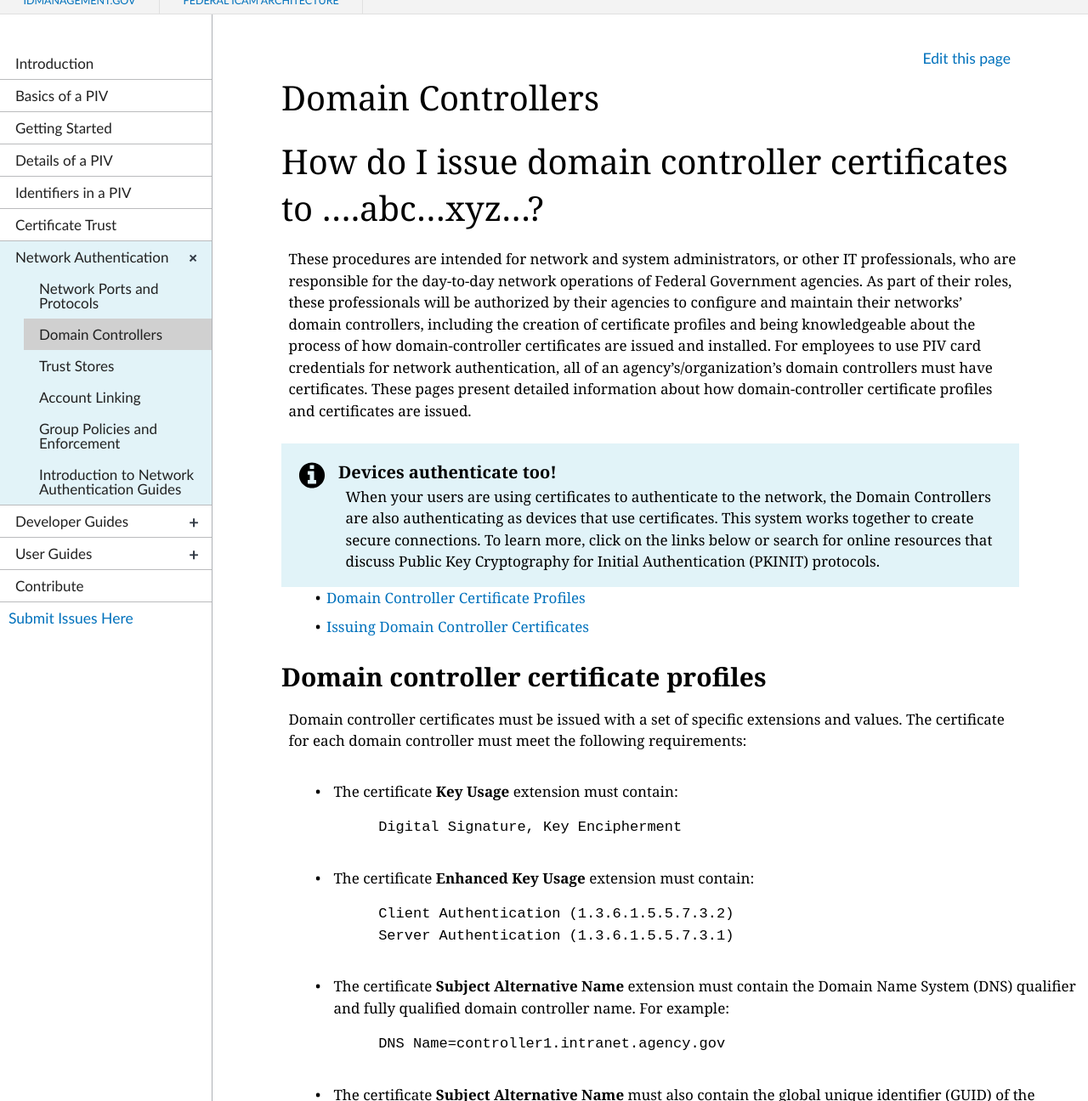
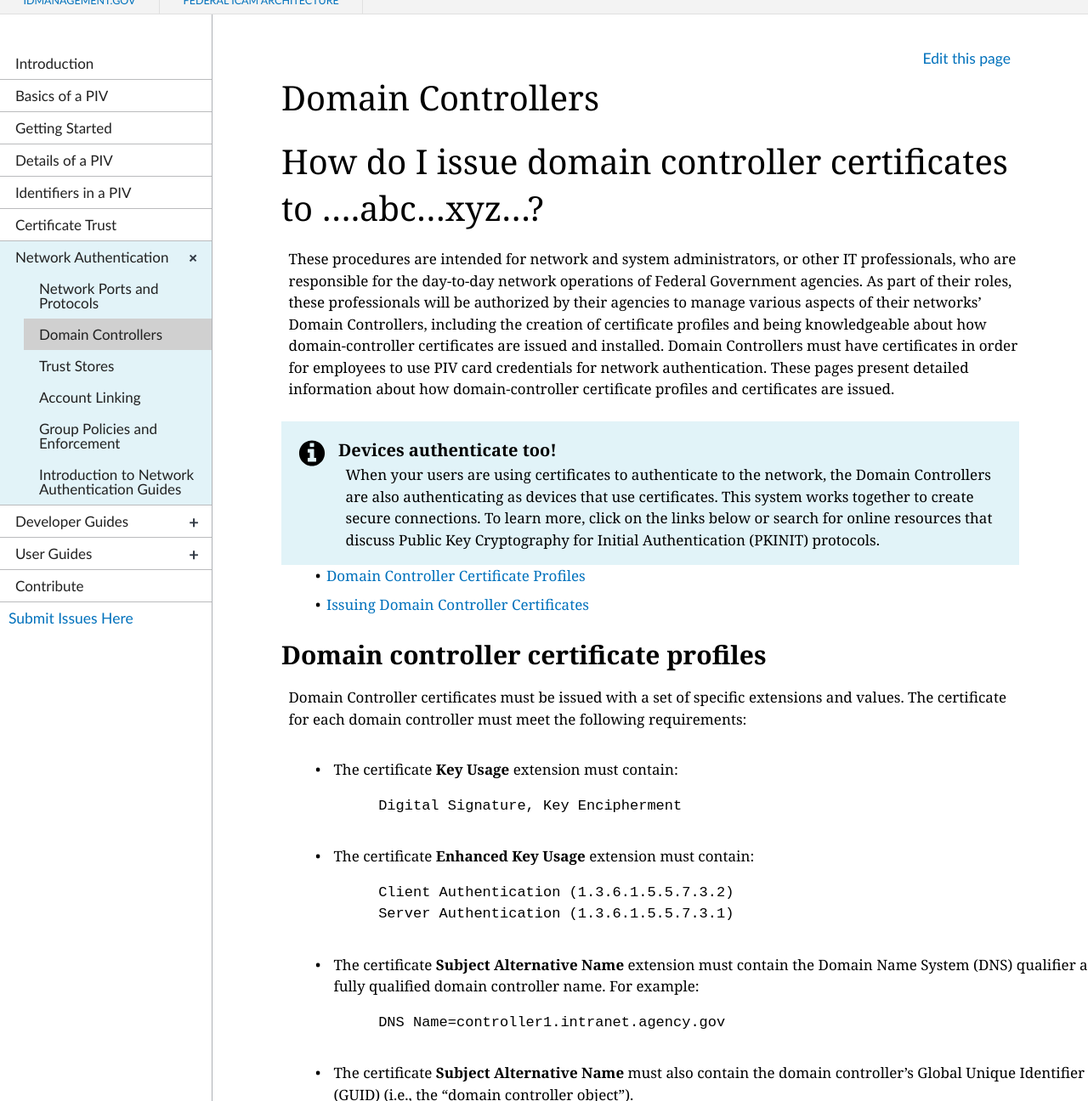
Before and after one commit to GSA/piv-guides, a Jekyll site: the page built from _networkconfig/2_domaincontrollers.md, in a window 1280 px wide and 1400 px high, cut to the strip 104-1400 px from the top of the window. Shown: the whole strip at 85% size. Built offline with Jekyll 4.4.1, drawn with Linux system fonts in a browser that asks for light colours; nearby versions of some CDN libraries; some of the changed text lies outside the part shown.

Commit message:
Update 2_domaincontrollers.md

```diff
--- a/_networkconfig/2_domaincontrollers.md
+++ b/_networkconfig/2_domaincontrollers.md
@@ -6,7 +6,7 @@
 ---
 # How do I issue domain controller certificates to ....abc...xyz...?
 
-These procedures are intended for network and system administrators, or other IT professionals, who are responsible for the day-to-day network operations of Federal Government agencies. As part of their roles, these professionals will be authorized by their agencies to configure and maintain their networks' domain controllers, including the creation of certificate profiles and being knowledgeable about the process of how domain-controller certificates are issued and installed. For employees to use PIV card credentials for network authentication, all of an agency's/organization's domain controllers must have certificates. These pages present detailed information about how domain-controller certificate profiles and certificates are issued.
+These procedures are intended for network and system administrators, or other IT professionals, who are responsible for the day-to-day network operations of Federal Government agencies. As part of their roles, these professionals will be authorized by their agencies to manage various aspects of their networks' Domain Controllers, including the creation of certificate profiles and being knowledgeable about how domain-controller certificates are issued and installed. Domain Controllers must have certificates in order for employees to use PIV card credentials for network authentication. These pages present detailed information about how domain-controller certificate profiles and certificates are issued.
 
 {% include alert-info.html heading = "Devices authenticate too!" content="When your users are using certificates to authenticate to the network, the Domain Controllers are also authenticating as devices that use certificates. This system works together to create secure connections. To learn more, click on the links below or search for online resources that discuss Public Key Cryptography for Initial Authentication (PKINIT) protocols." %}
 
@@ -15,7 +15,7 @@
 
 ## Domain controller certificate profiles
 
-Domain controller certificates must be issued with a set of specific extensions and values.  The certificate for each domain controller must meet the following requirements:
+Domain Controller certificates must be issued with a set of specific extensions and values.  The certificate for each domain controller must meet the following requirements:
 
 - The certificate **Key Usage** extension must contain:
 
@@ -30,9 +30,11 @@
 
             DNS Name=controller1.intranet.agency.gov
 
-- The certificate **Subject Alternative Name** must also contain the global unique identifier (GUID) of the domain controller object in the domain.
+- The certificate **Subject Alternative Name** must also contain the domain controller's Global Unique Identifier (GUID) (i.e., the "domain controller object").
 
- - To determine the Domain Controller GUID, start Ldp.exe and locate the domain-naming context. Double-click the name of the domain controller that you want to view. The list of attributes for that object contains "Object GUID" followed by a long number. The number is the GUID for that object. For example:
+  1. To determine the Domain Controller's GUID, start **Ldp.exe** and locate the **domain-naming context**.
+  2. Double-click on the **name of the Domain Controller** whose GUID you want to view.
+  . The list of attributes for that object contains **"Object GUID" followed by a long number**. The number is the domain Controller's (i.e., object) GUID for that object. For example:
 
             Other Name: 1.3.6.1.4.1.311.25.1 = ac 4b 29 06 bb d6 5d 4f e3 9c 4c ab c3 6a 55 d9
 
```
